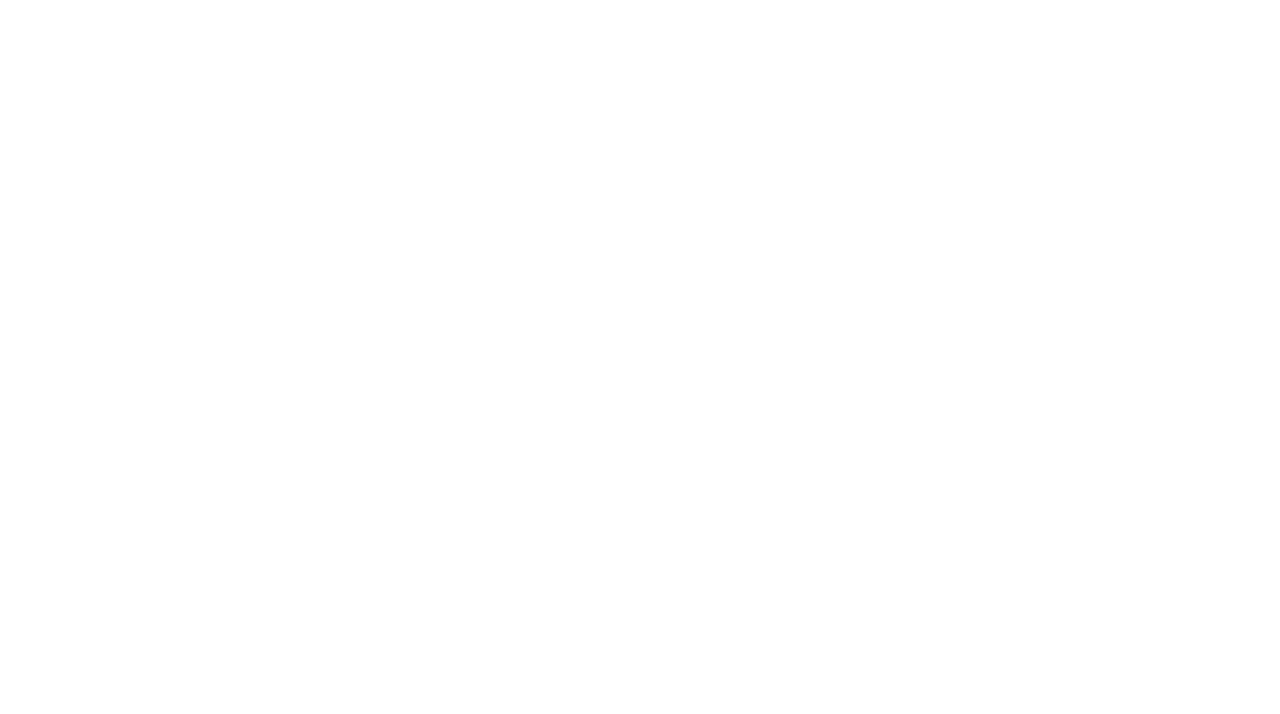
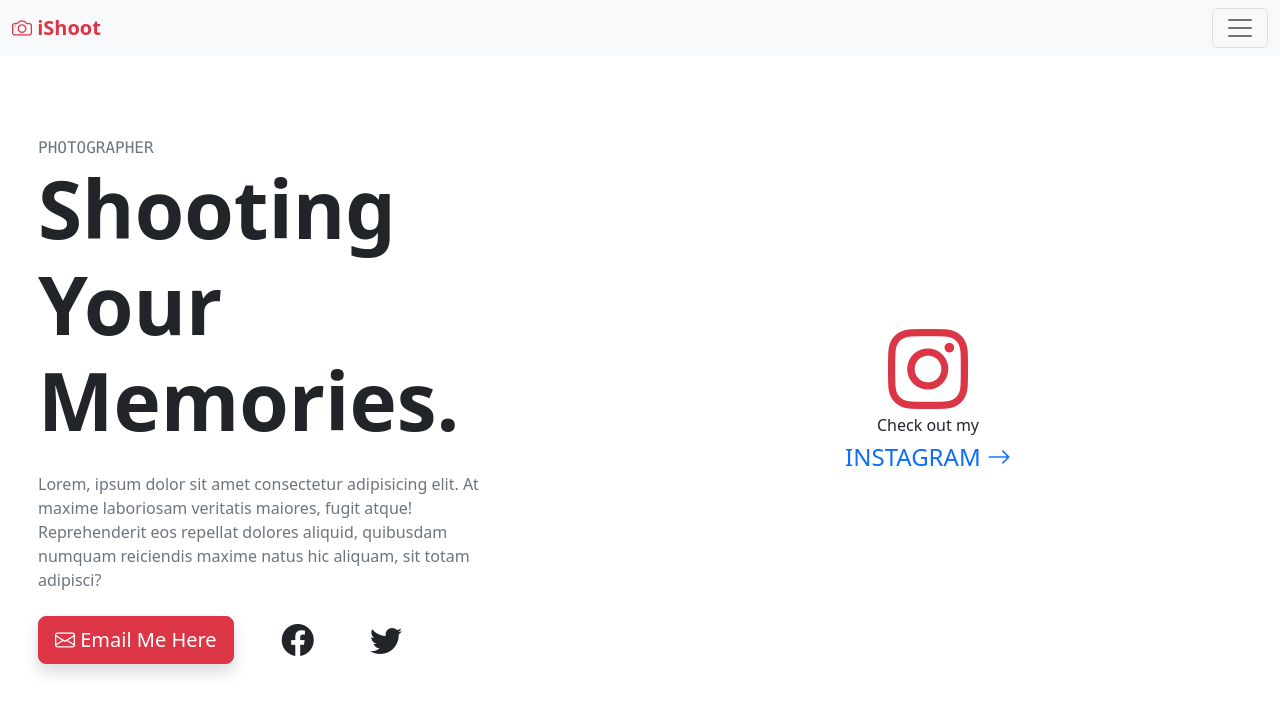
Before and after one commit to AlexCodeTitan/Photo-Sharing-Website, a plain HTML site: page index.html in a window 1280 px wide. Drawn offline with nearby package versions, Linux system fonts and the light colour scheme.

Commit message:
header & navbar

```diff
--- a/index.html
+++ b/index.html
@@ -27,8 +27,90 @@
   </head>
   <body>
     <!-- TODO: NAVIGATION -->
+    <nav class="navbar fixed-top navbar-light bg-light">
+      <div class="container-fluid">
+        <a href="#" class="navbar-brand text-danger fw-bolder">
+          <i class="bi bi-camera"></i>
+          iShoot
+        </a>
+        <button
+          class="navbar-toggler"
+          data-bs-toggle="collapse"
+          data-bs-target="#navbar"
+          data-bs-controls="navbar"
+          aria-expanded="false"
+        >
+          <span class="navbar-toggler-icon"></span>
+        </button>
+        <div class="collapse navbar-collapse" id="navbar">
+          <div class="navbar-nav">
+            <a href="#" class="nav-link active" aria-current="page">Home</a>
+            <a href="#Experience" class="nav-link">Experience</a>
+            <a href="#Portfolio" class="nav-link">Portfolio</a>
+          </div>
+        </div>
+      </div>
+    </nav>
+
     <!-- TODO: HEADER -->
+    <header
+      class="row row-cols-2 vh-100 flex-row align-items-center justify-content-center"
+    >
+      <div
+        class="col-sm-6 container text-center text-sm-start"
+        style="width: 500px"
+      >
+        <div class="card-header bg-white font-monospace text-secondary">
+          PHOTOGRAPHER
+        </div>
+        <div class="card-body">
+          <h5 class="card-title display-1 fw-bold">Shooting Your Memories.</h5>
+          <p class="card-text text-secondary mt-4">
+            Lorem, ipsum dolor sit amet consectetur adipisicing elit. At maxime
+            laboriosam veritatis maiores, fugit atque! Reprehenderit eos
+            repellat dolores aliquid, quibusdam numquam reiciendis maxime natus
+            hic aliquam, sit totam adipisci?
+          </p>
+          <div class="d-flex flex-sm-row flex-column mt-4">
+            <button class="btn btn-danger btn-lg shadow">
+              <i class="bi bi-envelope"></i> Email Me Here
+            </button>
+            <span class="fs-2 mt-5 mt-sm-0">
+              <a href="#">
+                <i class="bi bi-facebook text-dark ms-sm-5 ms-2"></i
+              ></a>
+              <a href="#">
+                <i class="bi bi-twitter text-dark ms-sm-5 ms-2"></i
+              ></a>
+            </span>
+          </div>
+        </div>
+      </div>
 
+      <div class="col-sm-6 text-center container">
+        <div class="card border-0">
+          <i class="bi bi-instagram text-danger display-1"></i>
+          <h6 class="text-mutedmt-4">Check out my</h6>
+          <h4 class="text-uppercase">
+            <a href="#" class="text-decoration-none" target="_blank">
+              instagram <i class="bi bi-arrow-right"></i
+            ></a>
+          </h4>
+        </div>
+      </div>
+      <!-- TODO: HEADER > FORM -->
+      <!-- TODO: HEADER > FORM > TERMS OF SERVICE -->
+    </header>
+
+    <!-- TODO: MAIN -->
+
+    <!-- TODO: MAIN > EXPERIENCE -->
+    <!-- TODO: MAIN > EXPERIENCE > TITLE -->
+    <!-- TODO: MAIN > EXPERIENCE > PHOTOS -->
+
+    <!-- TODO: MAIN > PORTOFOLIO -->
+
+    <!-- TODO: FOOTER -->
     <!-- JavaScript Bundle with Popper -->
     <script
       src="https://cdn.jsdelivr.net/npm/bootstrap@5.2.0/dist/js/bootstrap.bundle.min.js"
```
